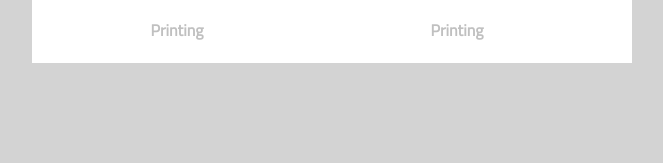
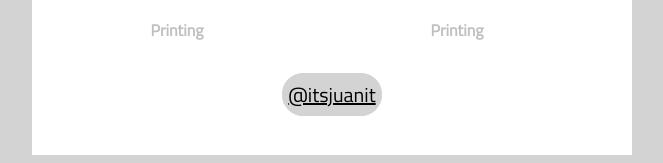
Before and after one commit to Itsjuanit/Medium-2, a plain HTML site: page index.html in a window 1280 px wide. Shown: the part 993-1156 px from the top of the page, without its empty margins (308-971 px from the left). Before the commit the page ends 1064 px from the top, so only its background shows below. Drawn offline with Linux system fonts and the light colour scheme.

Commit message:
New button

```diff
--- a/index.html
+++ b/index.html
@@ -43,6 +43,9 @@
                 <h3>Work name</h3>
                 <h4 class="other-title">Printing</h4>
             </div>
+            <div class="boton-its">
+                <a href="https://github.com/Itsjuanit" class="boton" target="blank_">@itsjuanit</a>
+            </div>
 </body>
 
 </html>
--- a/style.css
+++ b/style.css
@@ -62,3 +62,38 @@ h3 {
     font-size: 1em;
     text-align: center;
 }
+
+.boton-its {
+    width: 97%;
+    height: 60px;
+    text-align: center;
+    padding: 1em;
+}
+
+.boton {
+    color: #000000;
+    font-size: 20px;
+    font-weight: 500;
+    padding: 0.2em;
+    background: #d3d3d3;
+    border: 2px solid;
+    border-color: #d3d3d3;
+    position: relative;
+    border-radius: 42px 42px 42px 42px;
+}
+
+.boton:before {
+    content: "";
+    position: absolute;
+    top: 0px;
+    left: 0px;
+    width: 0px;
+    height: 100%;
+    background: rgba(255, 255, 255, 0.1);
+    transition: all 1s ease;
+    border-radius: 42px 42px 42px 42px;
+}
+
+.boton:hover:before {
+    width: 100%;
+}
```
Also changed, not shown: 1 other file.
